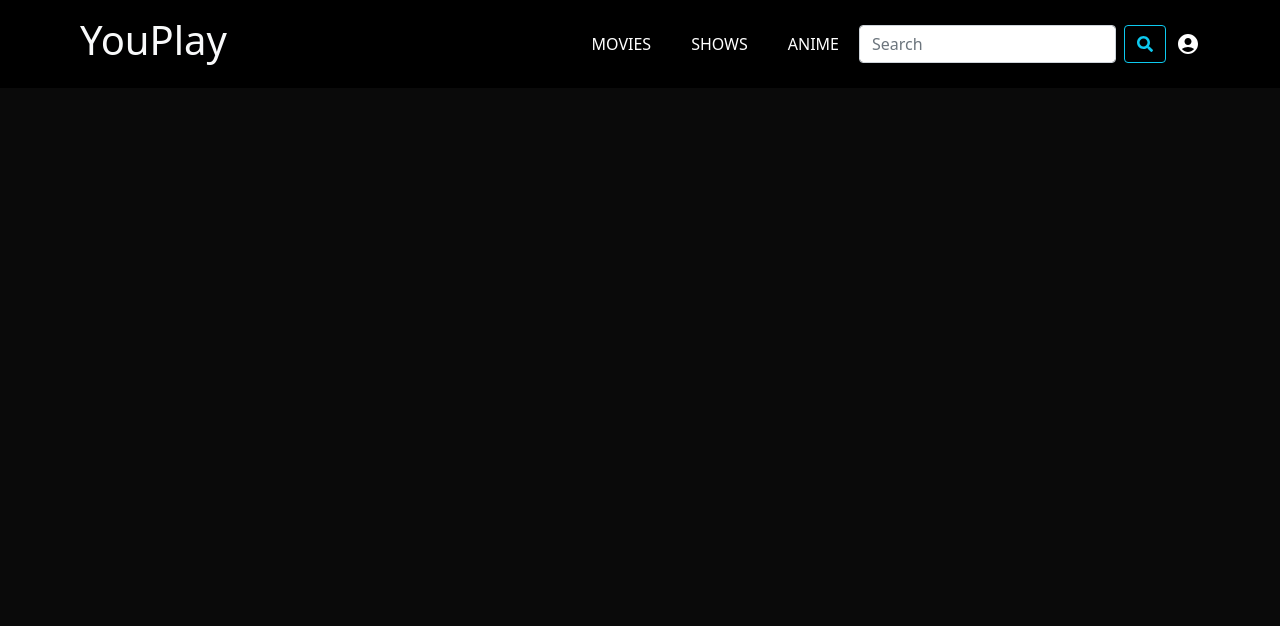
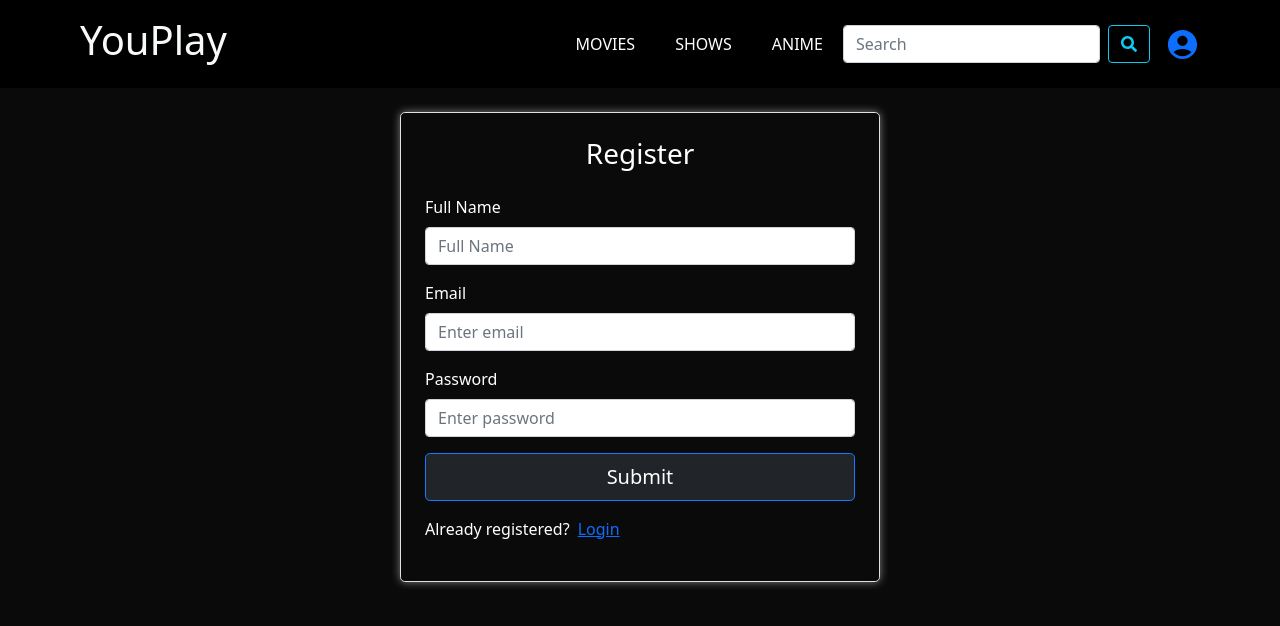
Before and after one commit to rahulsr37/YouPlay_ui, a React (Create React App) app: page /register in a window 1280 px wide. Shown: the top 626 px of the page. Built offline with nearby package versions, Linux system fonts and the light colour scheme.

Commit message:
Added more fetures

```diff
--- a/src/App.jsx
+++ b/src/App.jsx
@@ -1,6 +1,5 @@
 import React, { useState } from "react";
 import Header from "./Components/Header";
-// import BootstrapCarousel from "./Components/BootstrapCarousel";
 import Catalogue from "./Components/Catalogue";
 import catalogue from "./utilities/catalogue.json";
 import { Switch, Route } from "react-router-dom";
@@ -8,6 +7,8 @@ import Movies from "./Components/Movies";
 import Shows from "./Components/Shows";
 import Anime from "./Components/Anime";
 import MoviePlayer from "./Components/MoviePlayer";
+import Login from "./Components/Login";
+import Register from "./Components/Register";
 
 
 const App = () => {
@@ -45,6 +46,8 @@ const App = () => {
         <Route exact path="/shows"><Shows showsData={showsData} /></Route>
         <Route path="/anime"><Anime animeData={animeData} /></Route>
         <Route path="/movies/:name"><MoviePlayer/></Route>
+        <Route path="/login"><Login/></Route>
+        <Route path="/register"><Register/> </Route>
       </Switch>
 
     </>
--- a/src/Components/Header.jsx
+++ b/src/Components/Header.jsx
@@ -1,16 +1,23 @@
 import React, { useState } from "react";
-import { Form, FormControl, Button } from "react-bootstrap";
+import { Form, FormControl, Button, Dropdown } from "react-bootstrap";
 import AccountCircleIcon from "@mui/icons-material/AccountCircle";
 import { Link } from "react-router-dom";
 
 const Header = (props) => {
   const [searchText, setSearchText] = useState("");
+  const [isExpand, setIsExpand] = useState(false);
+
+  const dropDownHandler = () => {
+    setIsExpand(!isExpand);
+  };
 
   return (
     <>
       <header>
         <h1>
-          <Link to="/" className="text-decoration-none link-light">YouPlay</Link>
+          <Link to="/" className="text-decoration-none link-light">
+            YouPlay
+          </Link>
         </h1>
         <ul className="nav_links d-flex align-items-center">
           <li>
@@ -40,7 +47,23 @@ const Header = (props) => {
               <i className="fas fa-search"></i>
             </Button>
           </Form>
-          <AccountCircleIcon className="accountProfile" />
+          <div className="d-flex flex-column">
+            <Link to="/login">
+          <AccountCircleIcon
+            className="accountProfile"
+            fontSize="large"
+            onClick={dropDownHandler}
+          />
+            </Link>
+          {isExpand && (
+              <div className="dropdown_menu d-flex gap-1 px-3 flex-column">
+                <h6>My Account</h6>
+                <h6>Favourites</h6>
+                <h6>Login</h6>
+              </div>
+
+          )}
+          </div>
         </ul>
       </header>
     </>
--- /dev/null
+++ b/src/Components/Login.jsx
@@ -0,0 +1,41 @@
+import React from "react";
+import { Form, Button } from "react-bootstrap";
+import { Link } from "react-router-dom/cjs/react-router-dom.min";
+
+const Login = () => {
+  return (
+    <>
+      <Form className="container mt-5 d-flex flex-column gap-5 border p-4 rounded rounded-3" style={{maxWidth : "30rem", boxShadow: "0px 0px 8px gray"}}>
+        <h3 className="mx-auto">Login</h3>
+
+        <Form.Group>
+          <Form.Label>Email</Form.Label>
+          <Form.Control
+            type="email"
+            placeholder="Enter email"
+          />
+        </Form.Group>
+
+        <Form.Group>
+        <Form.Label>Password</Form.Label>
+          <Form.Control
+            type="password"
+            placeholder="Enter password"
+          />
+        </Form.Group>
+
+        <Button variant="dark" type="submit" className="btn-lg btn-block auth_btn">
+          Submit
+        </Button>
+        <p className="forgot-password text-right">
+          Not a user?
+          <Link to="/register" className='ms-2'>
+          Register
+          </Link>
+        </p>
+      </Form>
+    </>
+  );
+};
+
+export default Login;
--- a/src/Components/MoviePlayer.jsx
+++ b/src/Components/MoviePlayer.jsx
@@ -35,6 +35,7 @@ const MoviePlayer = () => {
           <h1>{movieData.title}</h1>
           <p className="text-primary year">{movieData.year}</p>
           <p className="text-secondary">{movieData.season}</p>
+          <button className="blue_btn" style={{height: "40px", width: "120px"}}>Favourite</button>
         </div>
         <p>{movieData.plot}</p>
       </div>
--- /dev/null
+++ b/src/Components/Register.jsx
@@ -0,0 +1,49 @@
+import React from 'react'
+import {Form, Button} from "react-bootstrap"
+import { Link } from 'react-router-dom'
+
+const Register = () => {
+  return (
+    <>
+    <Form className="container mt-4 d-flex flex-column gap-3 border p-4 rounded rounded-3" style={{maxWidth : "30rem", boxShadow: "0px 0px 8px gray"}}>
+        <h3 className='mx-auto'>Register</h3>
+
+        <Form.Group>
+          <Form.Label>Full Name</Form.Label>
+          <Form.Control
+            type="text"
+            placeholder="Full Name"
+          />
+        </Form.Group>
+
+        <Form.Group>
+          <Form.Label>Email</Form.Label>
+          <Form.Control
+            type="email"
+            placeholder="Enter email"
+          />
+        </Form.Group>
+
+        <Form.Group>
+        <Form.Label>Password</Form.Label>
+          <Form.Control
+            type="password"
+            placeholder="Enter password"
+          />
+        </Form.Group>
+
+        <Button variant="dark" type="submit" className="btn-lg btn-block auth_btn">
+          Submit
+        </Button>
+        <p className="forgot-password text-right">
+          Already registered?
+          <Link to="/login" className='ms-2'>
+          Login
+          </Link>
+        </p>
+      </Form>
+    </>
+  )
+}
+
+export default Register
--- a/src/index.css
+++ b/src/index.css
@@ -74,19 +74,20 @@ header {
 }
 
 .accountProfile {
-  margin-left: 10px;
+  margin-left: 15px;
+  width: 20px;
 }
 
-.ndfHFb-c4YZDc-GSQQnc-LgbsSe{
+.ndfHFb-c4YZDc-GSQQnc-LgbsSe {
   display: none;
 }
 
-.content_info{
+.content_info {
   margin-top: 5px;
   padding-left: 25px;
 }
 
-.title_and_year{
+.title_and_year {
   display: flex;
 }
 
@@ -95,3 +96,43 @@ header {
   padding-top: 15px;
   font-size: 20px;
 }
+
+.blue_btn {
+  margin-left: 20px;
+  margin-top: 10px;
+  border: 0.9px solid #0f7fff;
+  height: 40px;
+  width: 120px;
+  font-size: 18px;
+  background-color: #0a0a0a;
+  color: #0f7fff;
+  border-radius: 5px;
+  cursor: pointer;
+  display: flex;
+  justify-content: center;
+  align-items: center;
+}
+
+.blue_btn:hover {
+  background-color: #0f7fff;
+  color: white;
+  transform: scale(0.95);
+  transition: ease-out;
+  box-shadow: 3px 2px 22px 1px rgba(0, 0, 0, 0.24);
+}
+
+.dropdown_menu{
+  border-radius: 7px;
+  position: absolute;
+  top: 69px;
+  z-index: 10;
+  text-align: center;
+  background-color: #0a0a0a;
+}
+
+.auth_btn:hover{
+  background-color: #0f7fff !important;
+}
+.auth_btn{
+  border-color: #0f7fff !important;
+}
```
Also changed, not shown: src/Components/BootstrapCarousel.jsx (deleted, +0 -36 lines).
